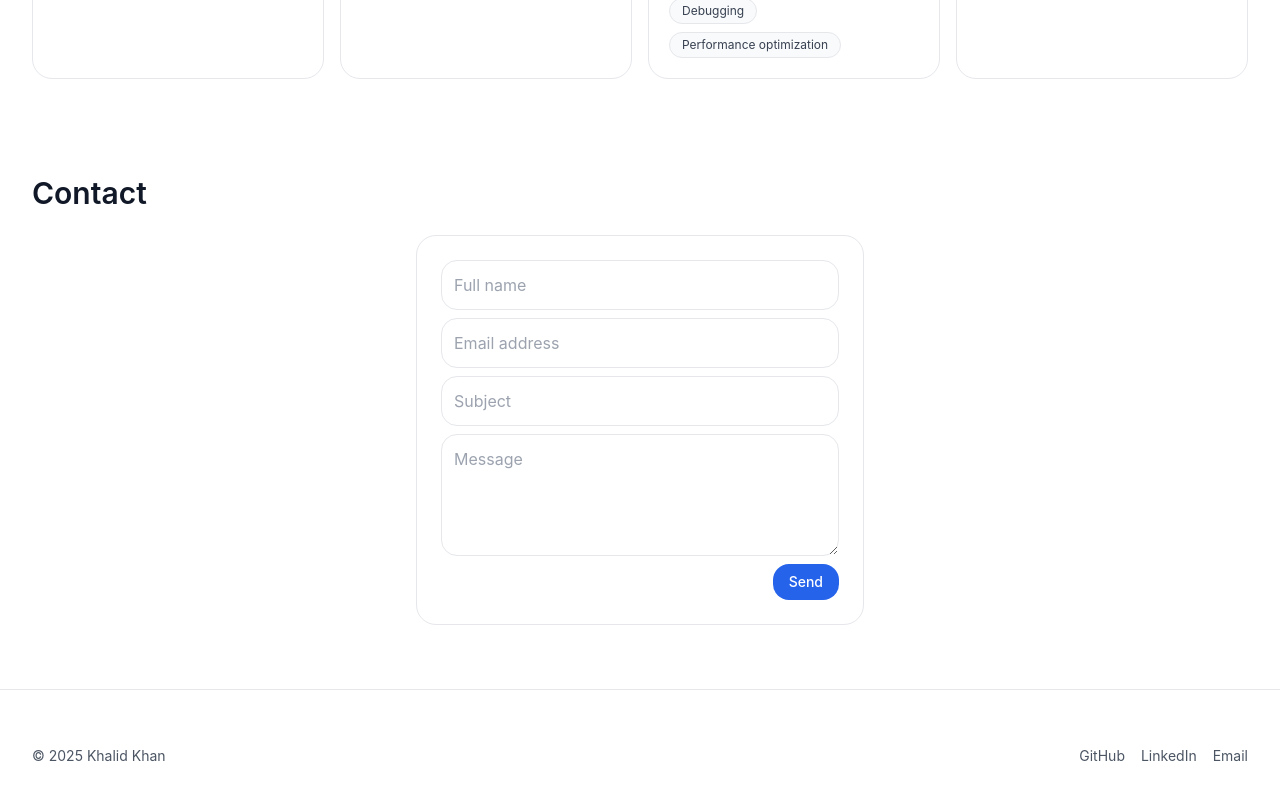
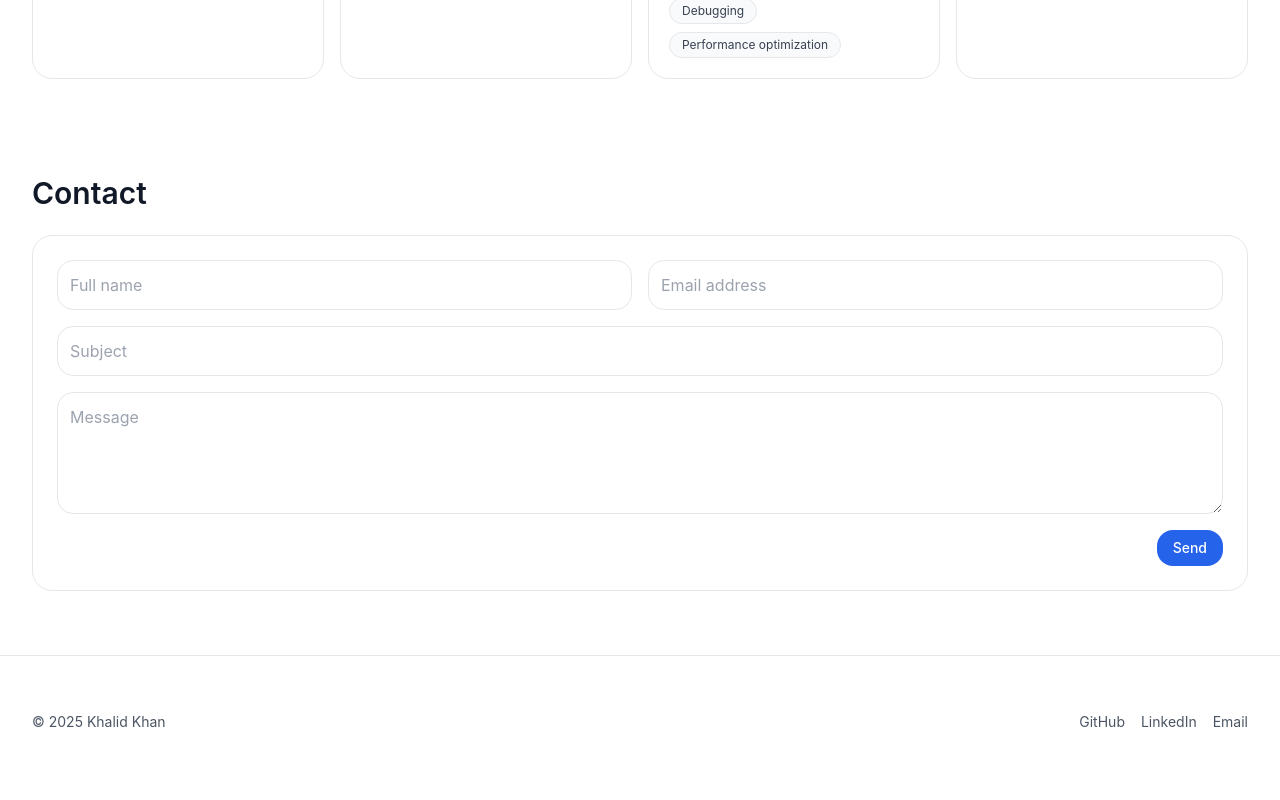
Before and after one commit to khalidkhan76770/portfolio, a Next.js app: page /portfolio/ in a window 1280 px wide. Shown: the part 2457-3257 px from the top of the page. After the commit the page ends 3229 px from the top, so only its background shows below. Built offline with nearby package versions, Linux system fonts and the light colour scheme.

Commit message:
feat: improve contact form responsiveness

```diff
--- a/components/sections/Contact.jsx
+++ b/components/sections/Contact.jsx
@@ -34,11 +34,16 @@ export default function Contact() {
   };
 
   return (
-     <section id="contact" className="section section-pad">
+    <section id="contact" className="section section-pad">
       <h2 className="text-2xl md:text-3xl font-semibold">Contact</h2>
-      <div className="mt-6 card p-6 w-full max-w-md md:mx-auto">
-        <form onSubmit={handleSubmit} className="flex flex-col gap-2">
-          <input name="name" placeholder="Full name" className="border rounded-xl p-3" required />
+      <div className="mt-6 card p-6">
+        <form onSubmit={handleSubmit} className="grid gap-4 sm:grid-cols-2">
+          <input
+            name="name"
+            placeholder="Full name"
+            className="border rounded-xl p-3"
+            required
+          />
           <input
             type="email"
             name="email"
@@ -49,17 +54,20 @@ export default function Contact() {
           <input
             name="subject"
             placeholder="Subject"
-            className="border rounded-xl p-3"
+            className="border rounded-xl p-3 sm:col-span-2"
             required
           />
           <textarea
             name="message"
             placeholder="Message"
             rows={4}
-            className="border rounded-xl p-3"
+            className="border rounded-xl p-3 sm:col-span-2"
             required
           />
-          <button className="btn-primary self-end" type="submit">
+          <button
+            className="btn-primary justify-self-end sm:col-span-2"
+            type="submit"
+          >
             Send
           </button>
         </form>
```
